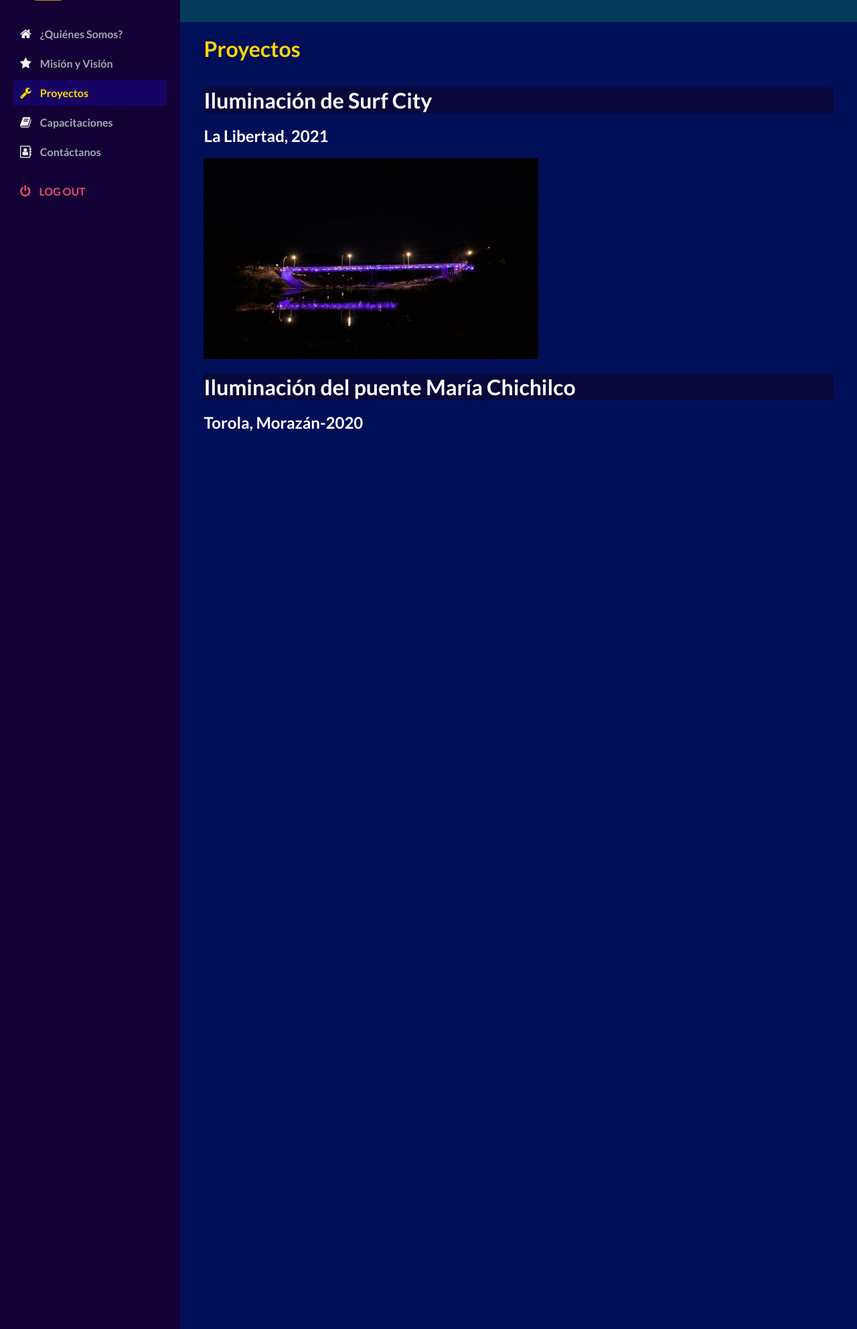
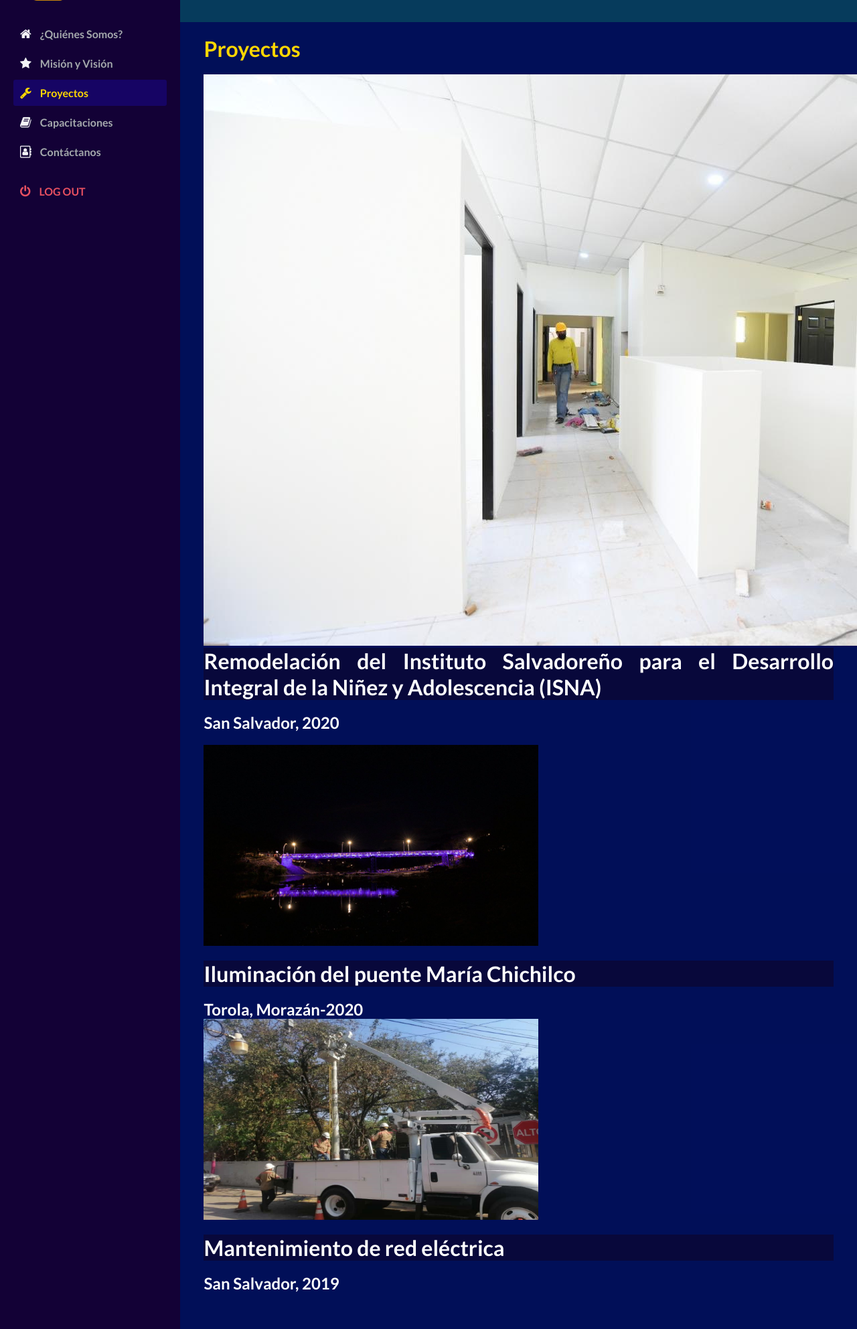
Before and after one commit to PamelaAbrego/Programaci-n-II---Proyecto, a Flask app: page /proyectos in a window 1280 px wide. Shown: the part 97-2081 px from the top of the page at 67% size. Run offline with Flask 2, Linux system fonts and the light colour scheme.

Commit message:
final proyectos

```diff
--- a/templates/proyectos.html
+++ b/templates/proyectos.html
@@ -45,11 +45,11 @@
                         background-color: rgb(8, 8, 59);
                     }
                 </style>
-                <div class="projects" style="color: white;"><img src="" alt="">
-                    <h1 class="viñeta">Iluminación de Surf City</h1>
+                <div class="projects" style="color: white;"><img src="/static/images/remodelacion.jfif" alt="">
+                    <h1 class="viñeta">Remodelación del Instituto Salvadoreño para el Desarrollo Integral de la Niñez y Adolescencia (ISNA)</h1>
                     <br>
                     <div class="projectinfo">
-                        <h2>La Libertad, 2021</h2>
+                        <h2>San Salvador, 2020</h2>
                     </div>
                     <br>
                 </div>
@@ -60,6 +60,15 @@
                     <br>
                     <div class="projectinfo">
                         <h2>Torola, Morazán-2020</h2>
+                    </div>
+                </div>
+                <div class="projects" style="color: white;">
+                    <img src="/static/images/mantenimiento.jpg" alt="" width="500px" height="300px">
+                    <br><br>
+                    <h1 class="viñeta">Mantenimiento de red eléctrica</h1>
+                    <br>
+                    <div class="projectinfo">
+                        <h2>San Salvador, 2019</h2>
                     </div>
                 </div>
 
```
Also changed, not shown: static/images/mantenimiento.jpg (added), static/images/remodelacion.jfif (added).
